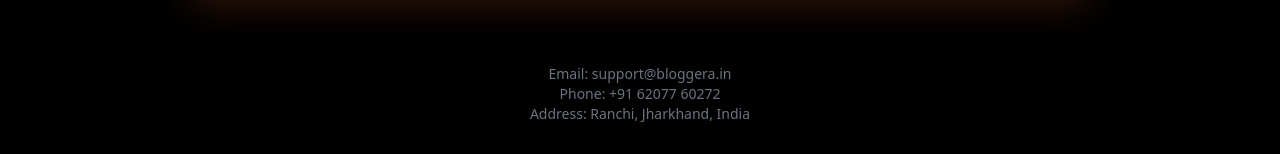
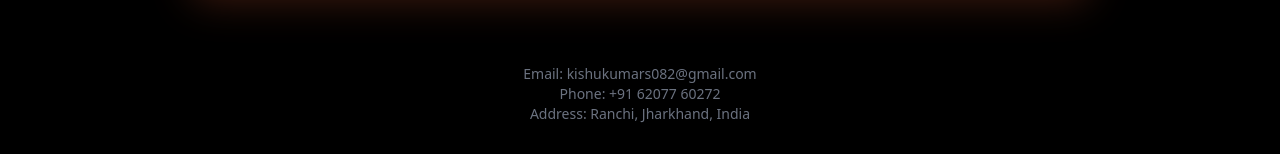
Before and after one commit to kishukumar07/bloggera_frontend, a React (Create React App) app: page /contact in a window 1280 px wide. Shown: the part 693-847 px from the top of the page. Built offline with nearby package versions, Linux system fonts and the light colour scheme; no server answers.

Commit message:
folder is ready to be deployed

```diff
--- a/src/components/admin/Contacts.jsx
+++ b/src/components/admin/Contacts.jsx
@@ -1,4 +1,4 @@
-import React, { act, useEffect, useState } from "react";
+import React, { useEffect, useState } from "react";
 import { getAllContacts } from "../../utils/admin/contact.js";
 import { ConfirmationalCompoDynamic } from "./ConfirmationalCompoDynamic3.jsx";
 
--- a/src/pages/AdminLogin.jsx
+++ b/src/pages/AdminLogin.jsx
@@ -1,5 +1,5 @@
 import React, { useState } from "react";
-import { Link, useNavigate } from "react-router-dom";
+import {  useNavigate } from "react-router-dom";
 import { useAuth } from "../Context/AuthCheckContext";
 
 function AdminLogin() {
--- a/src/pages/Contact.jsx
+++ b/src/pages/Contact.jsx
@@ -122,7 +122,7 @@ function Contact() {
 
       {/* Info Section */}
       <section className="text-center mt-16 text-sm text-gray-500">
-        <p>Email: support@bloggera.in</p>
+        <p>Email: kishukumars082@gmail.com</p>
         <p>Phone: +91 62077 60272</p>
         <p>Address: Ranchi, Jharkhand, India</p>
       </section>
--- a/src/pages/Register.jsx
+++ b/src/pages/Register.jsx
@@ -1,4 +1,4 @@
-import React, { useState, useEffect } from "react";
+import React, { useState} from "react";
 import { Link } from "react-router-dom";
 import { useNavigate } from "react-router-dom";
 
```
